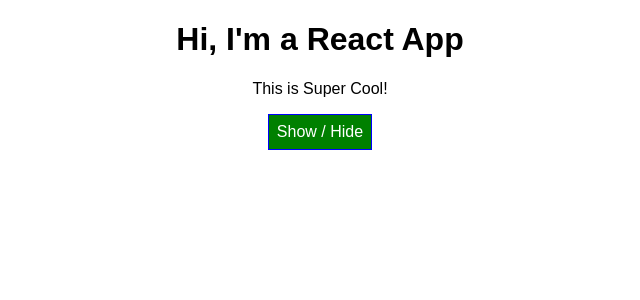
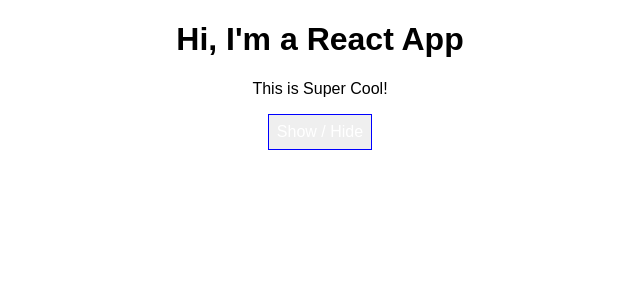
Before and after one commit to tylorschafer/react-complete-guide, a React (Create React App) app: page / in a window 1280 px wide. Shown: the top 300 px of the page, without its empty margins (320-960 px from the left). Built offline with nearby package versions, Linux system fonts and the light colour scheme.

Commit message:
Remove styled components from app.js

```diff
--- a/src/App.css
+++ b/src/App.css
@@ -9,3 +9,17 @@
 .bold {
   font-weight: bold;
 }
+
+.button {
+  background-color: 'green';
+  color: white;
+  font: inherit;
+  border: 1px solid blue;
+  padding: 8px;
+  cursor: pointer;
+}
+
+.button:hover {
+  background-color: 'lightgreen';
+  color: black;
+}
--- a/src/App.js
+++ b/src/App.js
@@ -1,21 +1,6 @@
 import React, { Component } from 'react';
-import styled from 'styled-components';
 import './App.css';
 import Person from './Person/Person';
-
-const StyledButton = styled.button`
-  background-color: ${props => props.alt ? 'red' : 'green'};
-  color: white;
-  font: inherit;
-  border: 1px solid blue;
-  padding: 8px;
-  cursor: pointer;
-
-  &:hover {
-    background-color: ${props => props.alt ? 'salmon' : 'lightgreen'};
-    color: black;
-  }
-`;
 
 class App extends Component {
   state = {
@@ -86,9 +71,9 @@
       <div className="App">
         <h1>Hi, I'm a React App</h1>
         <p className={classes.join(' ')}> This is Super Cool!</p>
-        <StyledButton alt={this.state.showPersons} onClick={this.togglePersonsHandler}>
+        <button className="button" onClick={this.togglePersonsHandler}>
           Show / Hide
-        </StyledButton>
+        </button>
         {persons}
       </div>
     );
```
